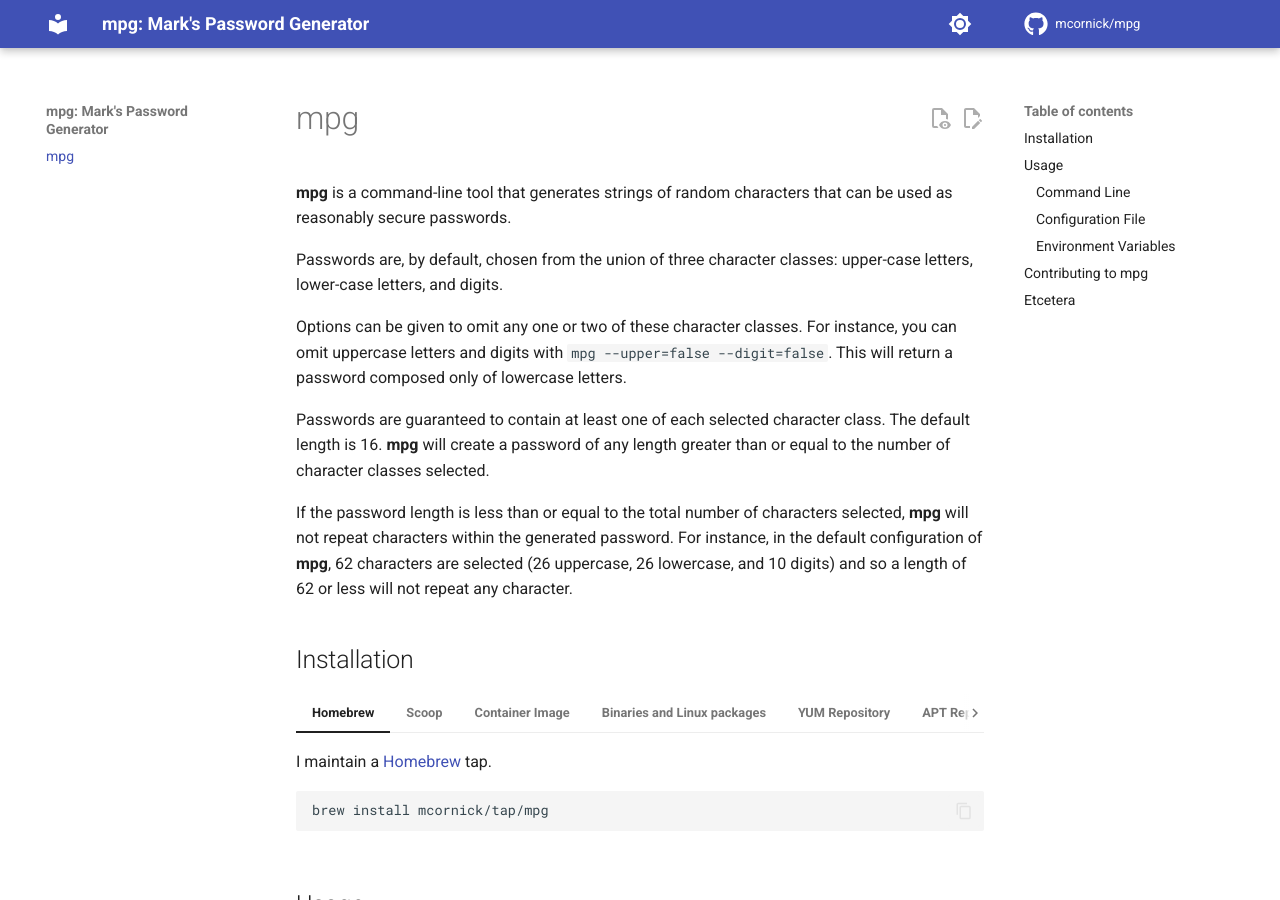
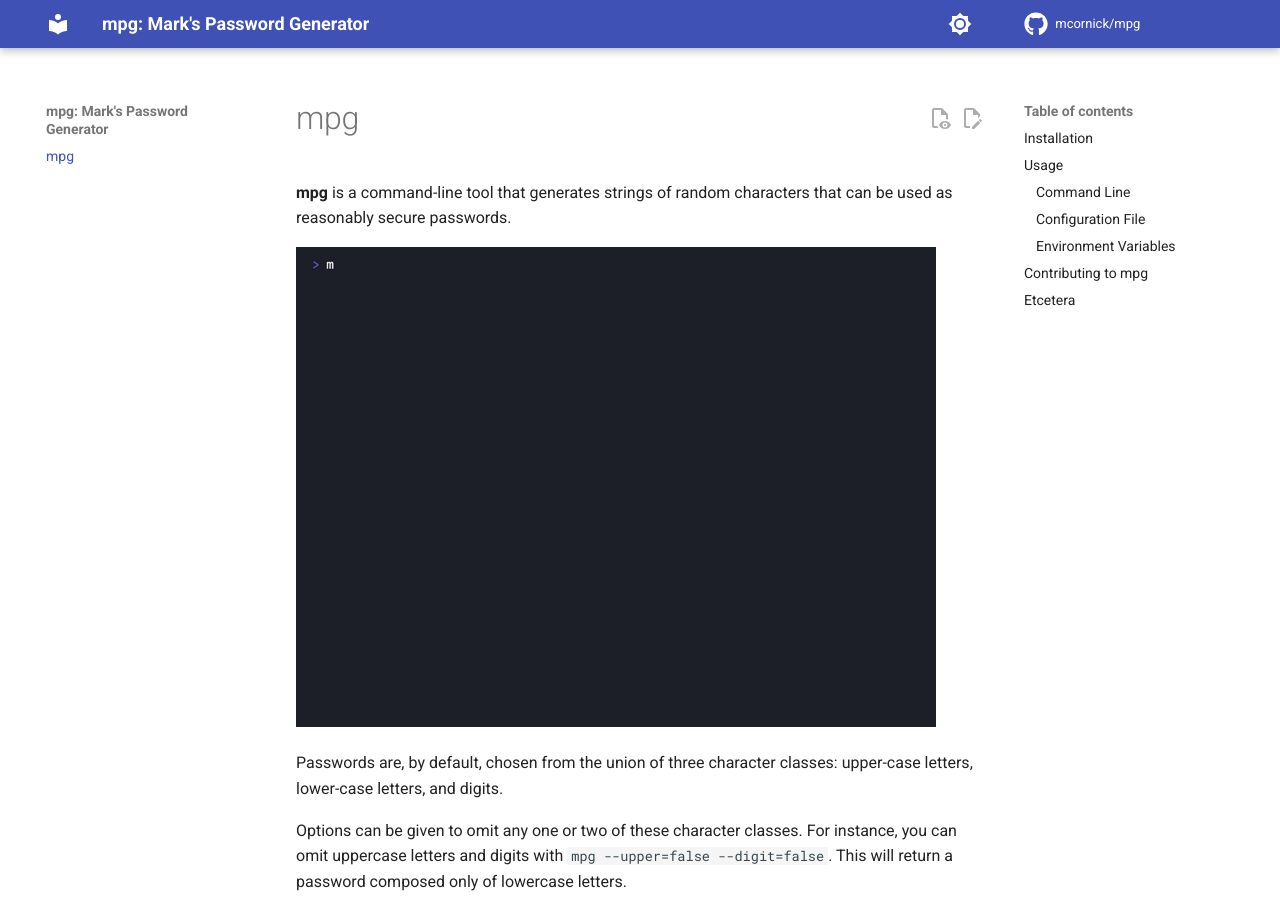
Before and after one commit to step-security-bot/mpg, an MkDocs documentation site: the page built from docs/index.md, in a window 1280 px wide and 900 px high. Built offline with MkDocs 1.6.1 and Material for MkDocs 9.7.7, drawn with Linux system fonts in a browser that asks for light colours; comment, search, counter and statistics services are not loaded; the version menu is left out.

Commit message:
docs: add a screenshot GIF
Signed-off-by: Mark Cornick <mcornick@mcornick.com>

```diff
--- a/docs/index.md
+++ b/docs/index.md
@@ -2,6 +2,8 @@
 title: mpg
 ---
 __mpg__ is a command-line tool that generates strings of random characters that can be used as reasonably secure passwords.
+
+![Screenshot](mpg.gif "Screenshot")
 
 Passwords are, by default, chosen from the union of three character classes: upper-case letters, lower-case letters, and digits.
 
```
Also changed, not shown: README.md (+2 -0 lines), docs/mpg.gif (added), 1 other file.
